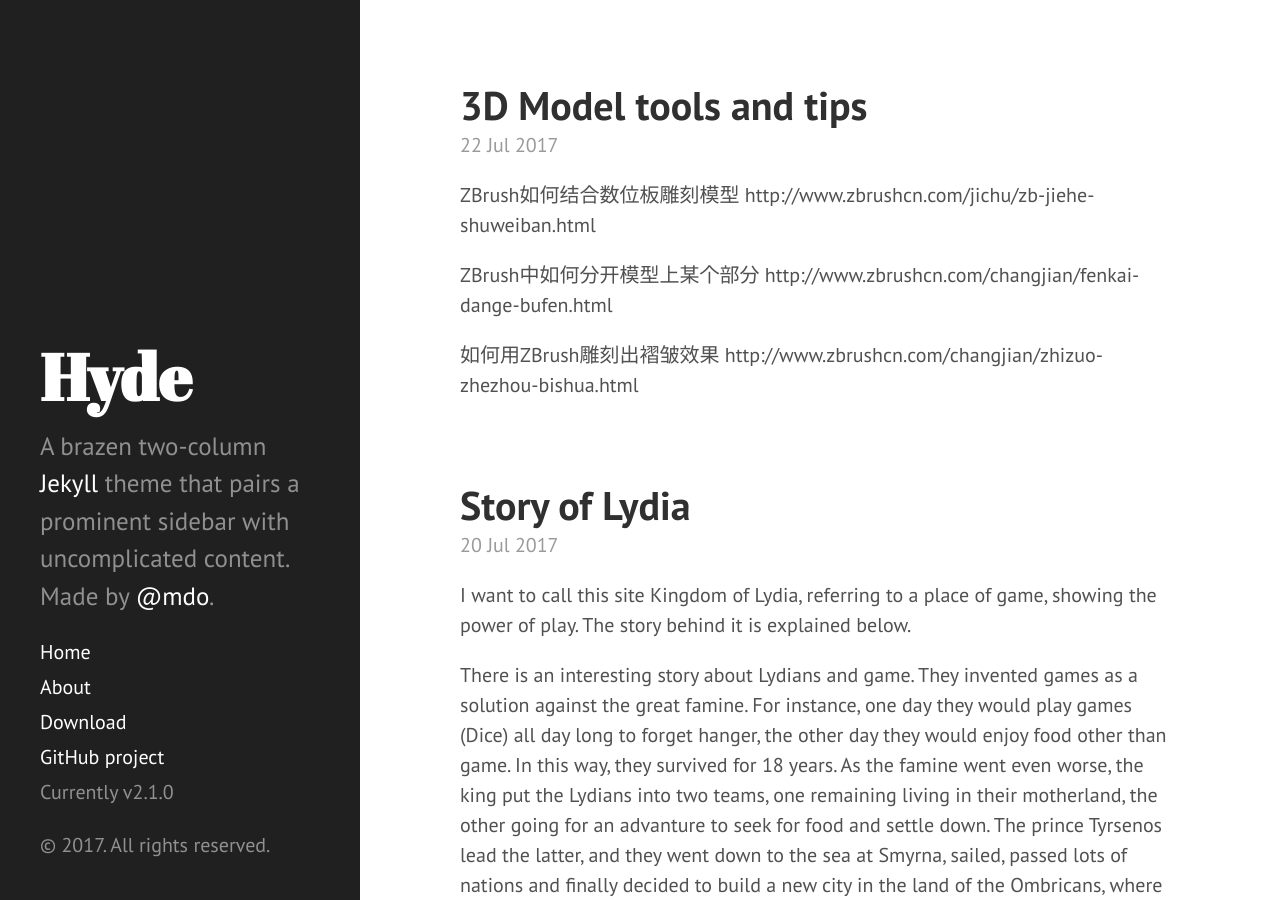
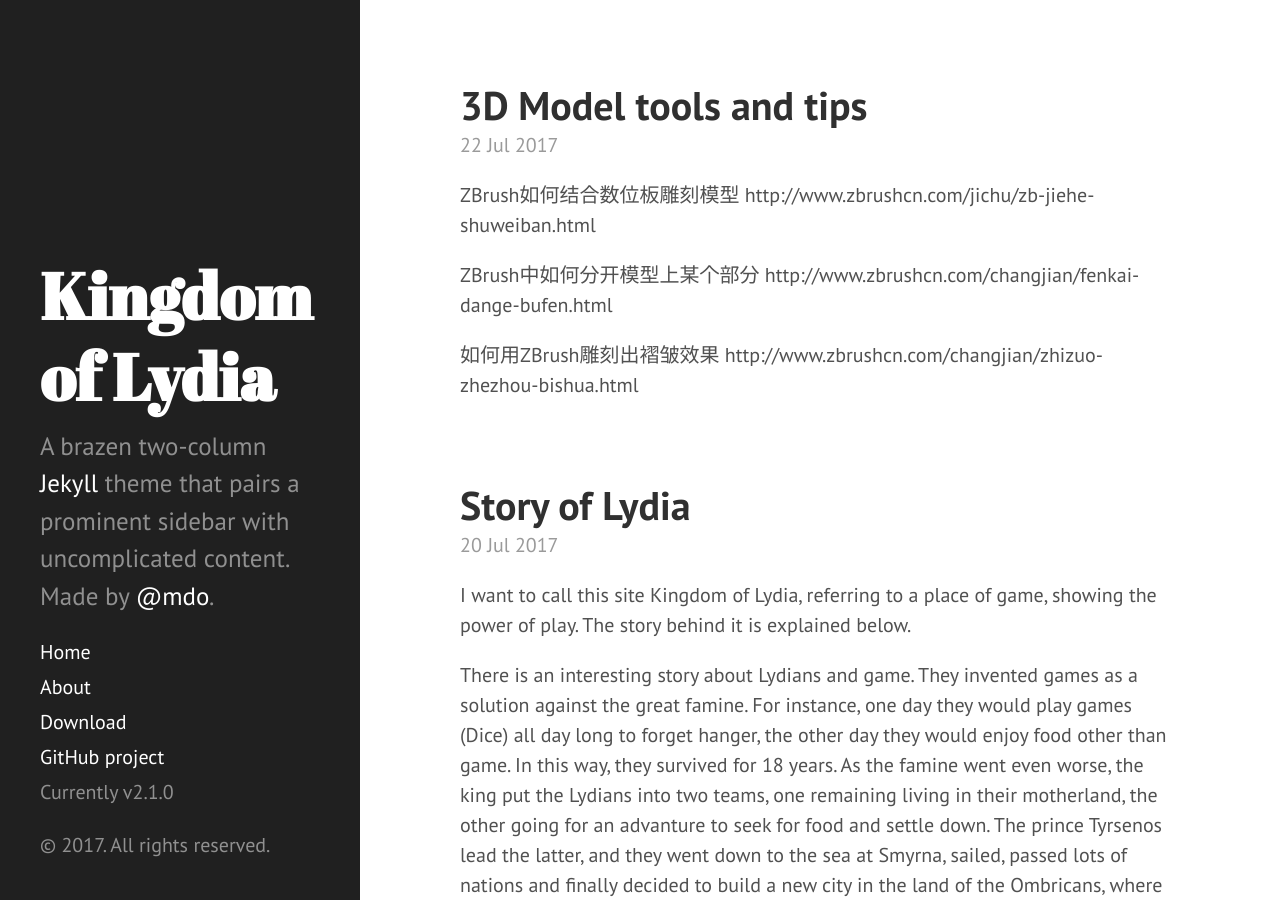
Before and after one commit to beyondLydia/beyondLydia.github.io, a Jekyll site: the page built from index.html, in a window 1280 px wide and 900 px high. Built offline with Jekyll 4.4.1, drawn with Linux system fonts in a browser that asks for light colours; Markdown is read by kramdown in place of the engine named in the settings; the list of posts is cut into pages by our own code.

Commit message:
fix error in config

```diff
--- a/_config.yml
+++ b/_config.yml
@@ -6,10 +6,10 @@
 permalink:        pretty
 
 # Setup
-title:            Hyde
-tagline:          'A Jekyll theme'
+title:            Kingdom of Lydia
+tagline:          'blog'
 description:      'A brazen two-column <a href="http://jekyllrb.com" target="_blank">Jekyll</a> theme that pairs a prominent sidebar with uncomplicated content. Made by <a href="https://twitter.com/mdo" target="_blank">@mdo</a>.'
-url:              http://hyde.getpoole.com
+url:              http://blog.baixuanwang.com
 baseurl:          /
 
 author:
@@ -22,4 +22,4 @@
 version:          2.1.0
 
 github:
-  repo:           https://github.com/poole/hyde
+  repo:           https://github.com/beyondLydia/beyondLydia.github.io
```
